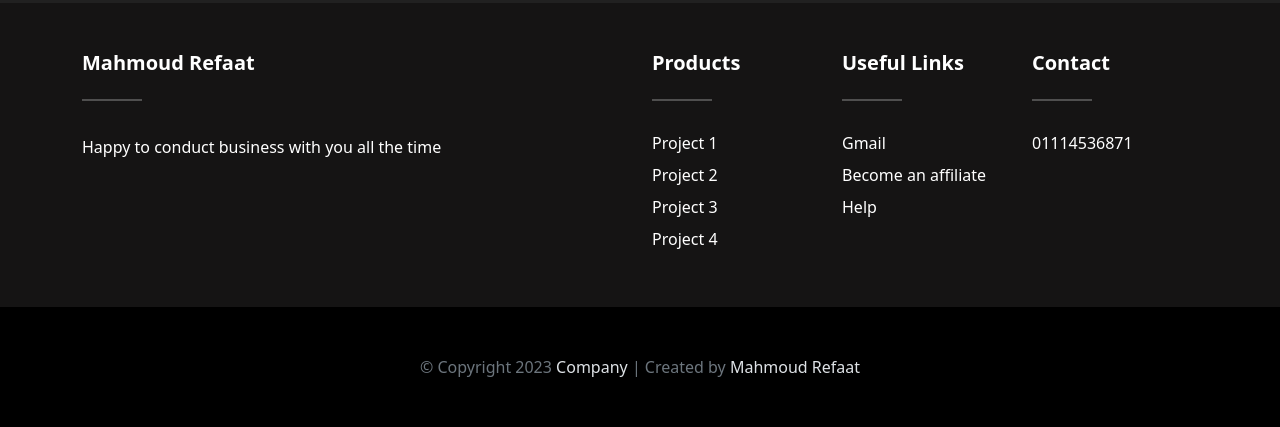
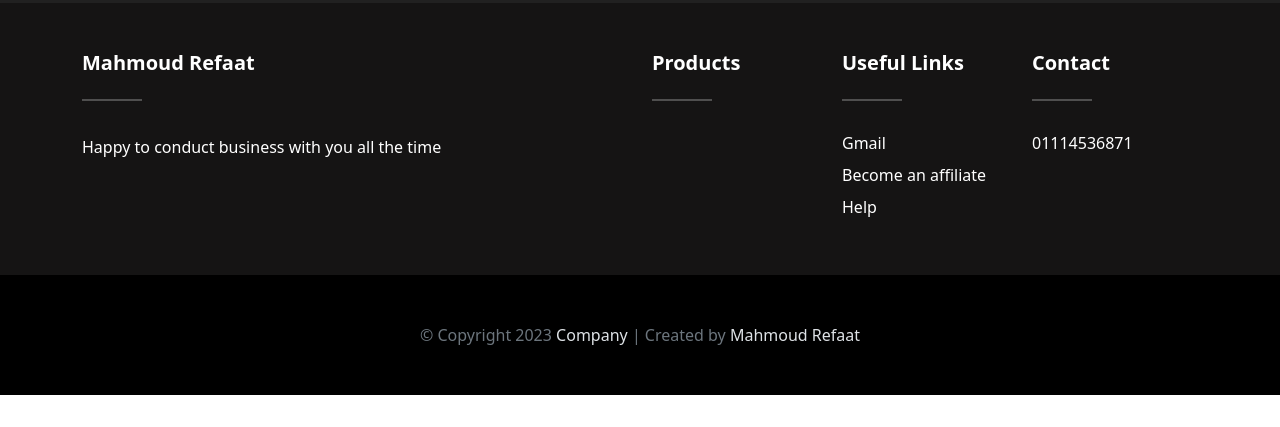
Before and after one commit to Mahmoud-rifaat/Personal-Profile-using-BootstrapV5-and-Sass, a website: page index.html in a window 1280 px wide. Shown: the part 7255-7682 px from the top of the page. After the commit the page ends 7650 px from the top, so only its background shows below. Drawn offline with Linux system fonts and the light colour scheme.

Commit message:
footer edit

```diff
--- a/index.html
+++ b/index.html
@@ -882,10 +882,10 @@
                     <h5 class="text-capitalize fw-bold">Products</h5>
                     <hr class="bg-white d-inline-block mb-4" style="width:60px;height:2px">
                     <ul class="list-inline company-list">
-                        <li><a href="#">Project 1</a></li>
+                        <!-- <li><a href="#">Project 1</a></li>
                         <li><a href="#">Project 2</a></li>
                         <li><a href="#">Project 3</a></li>
-                        <li><a href="#">Project 4</a></li>
+                        <li><a href="#">Project 4</a></li> -->
                     </ul>
                 </div>
                 <div class="col-12 col-sm-6 col-lg-2 mb-4 mx-auto">
```
